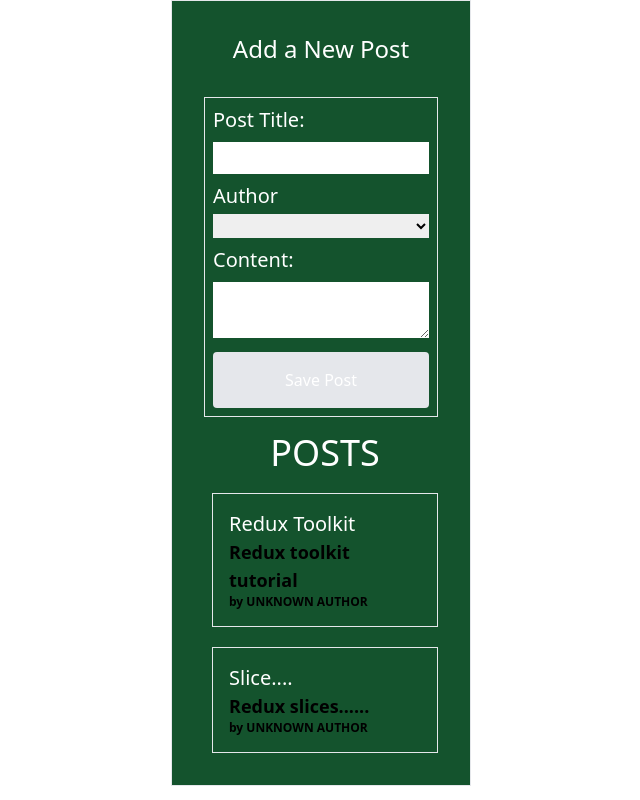
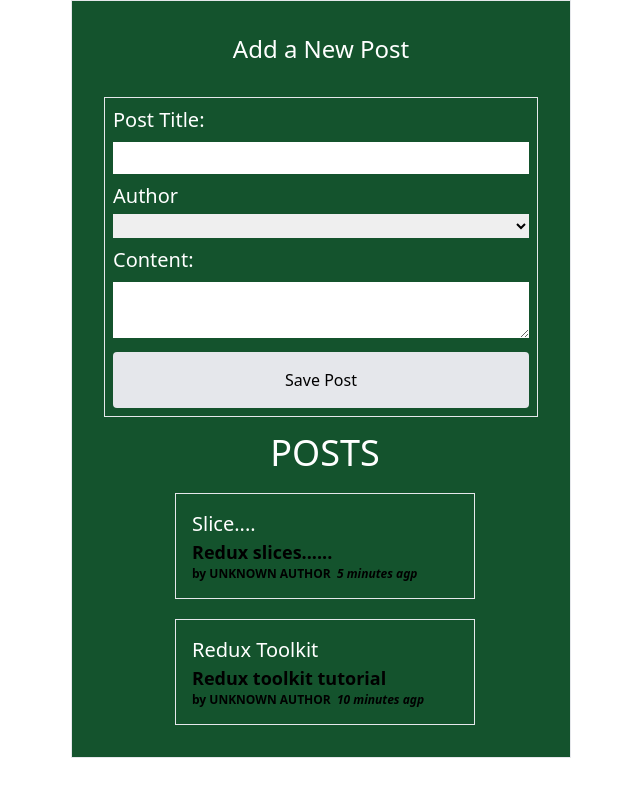
Before and after one commit to SethNdagijimana/e-redux, a React (Create React App) app: page / in a window 1280 px wide. Shown: the whole page, without its empty margins (319-959 px from the left). Built offline with nearby package versions, Linux system fonts and the light colour scheme.

Commit message:
added timestamp

```diff
--- a/package.json
+++ b/package.json
@@ -7,6 +7,7 @@
     "@testing-library/jest-dom": "^5.17.0",
     "@testing-library/react": "^13.4.0",
     "@testing-library/user-event": "^13.5.0",
+    "date-fns": "^3.6.0",
     "react": "^18.3.1",
     "react-dom": "^18.3.1",
     "react-redux": "^9.1.2",
--- a/src/App.js
+++ b/src/App.js
@@ -9,7 +9,7 @@ function App() {
 
 
 
-      <div className="border w-[300px] mx-auto p-8 space-x-2 bg-green-900">
+      <div className="border w-[500px] mx-auto p-8 space-x-2 bg-green-900">
       {/* <Counter /> */}
    <div className="space-y-4">
       <AddPostForm />
--- a/src/features/post/AddPostForm.js
+++ b/src/features/post/AddPostForm.js
@@ -91,7 +91,7 @@ const AddPostForm = () => {
                 <button
                     onClick={onSavePostClicked}
                     type="button"
-                    className={`w-full text-white rounded h-14 ${canSave ? 'bg-black' : 'bg-gray-200 text-black'}`}
+                    className={`w-full  rounded h-14 ${canSave ? 'bg-black text-white' : 'bg-gray-200 text-black'}`}
                     disabled={!canSave}
                     >
                         Save Post
--- a/src/features/post/PostList.js
+++ b/src/features/post/PostList.js
@@ -4,17 +4,21 @@ import { selectAllPosts } from "./postSlice";
 import PostAuthor from "./PostAuthor";
 
 import React from 'react'
+import Time from "./Time";
 
 const PostList = () => {
     const posts = useSelector(selectAllPosts)
 
-    const renderedPosts = posts.map(post => (
+    const orderedPosts = posts.slice().sort((a, b) => b.date.localeCompare(a.date))
+
+    const renderedPosts = orderedPosts.map(post => (
         <article key={post.id} className="border p-4">
             <h3 className="text-xl text-white">{post.title}</h3>
             <p className="text-lg font-semibold">{post.content.substring(0, 100)}</p>
 
             <p className="text-xs font-bold">
                 <PostAuthor userId= {post.userId}/>
+                <Time timestamp={post.date}/>
             </p>
         </article>
     ))
@@ -24,7 +28,7 @@ const PostList = () => {
 
         <section >
             <h2 className="text-center text-4xl text-white">POSTS</h2>
-           <div className="mt-5 space-y-5">
+           <div className="mt-5 space-y-5  w-[300px] mx-auto">
            {renderedPosts}
            </div>
         </section>
--- /dev/null
+++ b/src/features/post/Time.js
@@ -0,0 +1,23 @@
+import { parseISO, formatDistanceToNow } from "date-fns";
+
+import React from 'react'
+
+const Time = ({timestamp}) => {
+    let time = ''
+
+    if(timestamp) {
+        const date = parseISO(timestamp)
+        const timePeriod = formatDistanceToNow(date)
+
+        time = `${timePeriod} agp`
+    }
+
+
+  return (
+    <span title={timestamp}>
+        &nbsp; <i>{time}</i>
+    </span>
+  )
+}
+
+export default Time
--- a/src/features/post/postSlice.js
+++ b/src/features/post/postSlice.js
@@ -1,16 +1,20 @@
 import { createSlice, nanoid } from "@reduxjs/toolkit";
+
+import { sub } from "date-fns";
 
 const initialState = [
     {
         id:"1",
         title: "Redux Toolkit",
-        content: "Redux toolkit tutorial"
+        content: "Redux toolkit tutorial",
+        date: sub(new Date(), { minutes: 10}).toISOString()
     },
 
     {
         id:"2",
         title: "Slice....",
-        content: "Redux slices......"
+        content: "Redux slices......",
+        date: sub(new Date(), { minutes: 5}).toISOString()
     }
 ]
 
@@ -29,6 +33,7 @@ const postSlice = createSlice({
                     id: nanoid(),
                     title,
                     content,
+                    date: new Date().toISOString(),
                     userId
                 }
             }
```
Also changed, not shown: 1 other file (tests, documents, lock files or other folders).
